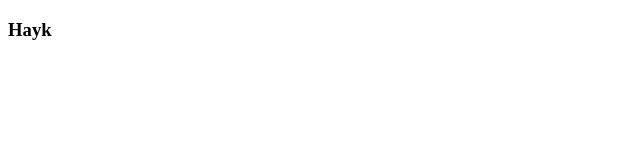
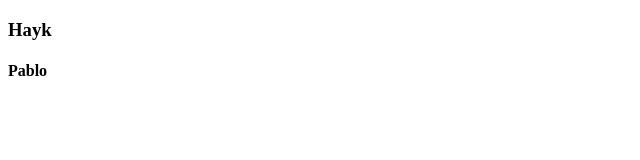
Before and after one commit to tesla0721/myProject02, a plain HTML site: page index.html in a window 1280 px wide. Shown: the full height of the page, 0-640 px from the left. Drawn offline with Linux system fonts and the light colour scheme.

Commit message:
Update index.html

```diff
--- a/index.html
+++ b/index.html
@@ -8,6 +8,6 @@
 </head>
 <body>
     <h3>Hayk</h3>
-    <h4></h4>
+    <h4>Pablo</h4>
 </body>
 </html>
```
